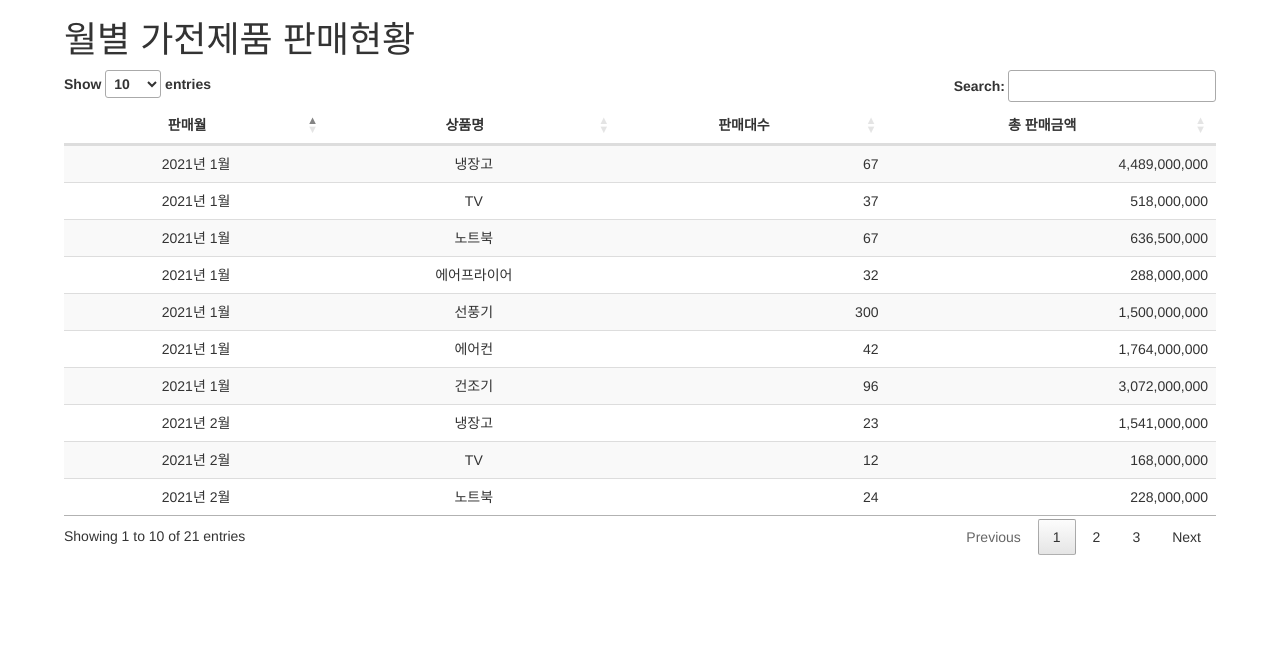
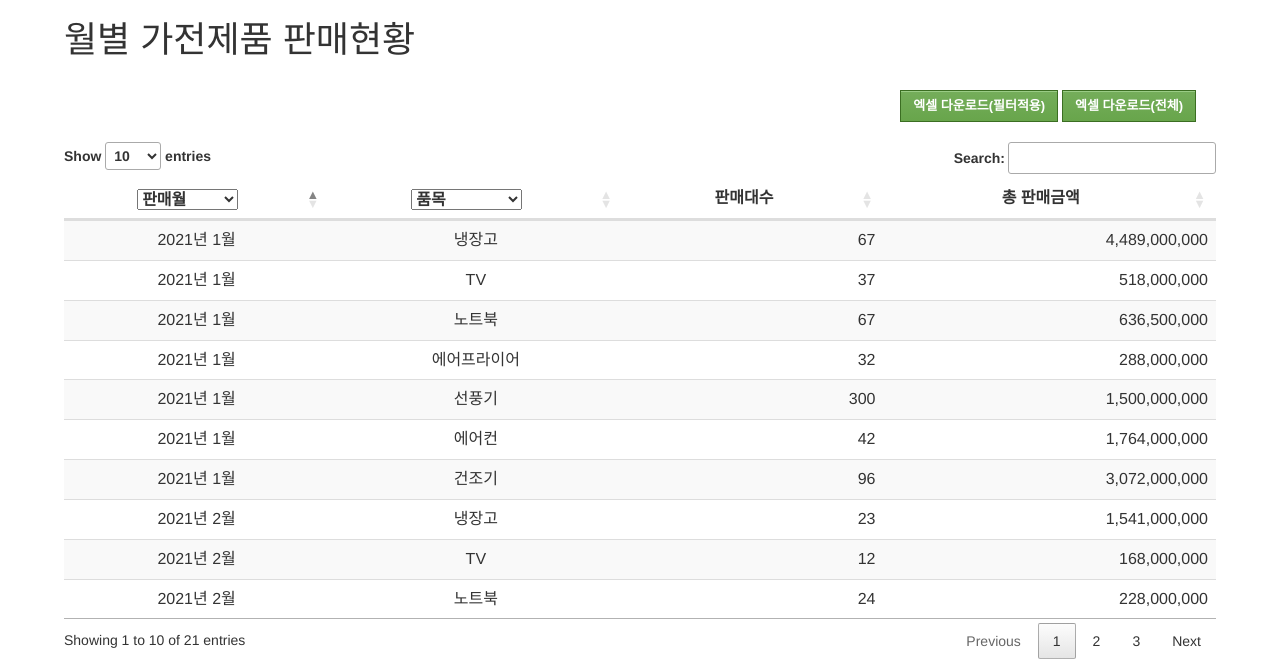
Before and after one commit to SEUNGJOOMOON/examples, a CodeIgniter 4 app: the page made by app/Views/example/tableExcel.php in a window 1280 px wide. Shown: the top 659 px of the page. Run offline with PHP 8.4 and a stand-in for CodeIgniter, Linux system fonts and the light colour scheme; the template is opened without the code that fills it, so the values that code supplies are empty; some libraries are stand-ins or nearby versions.

Commit message:
Add: 엑셀 다운로드 예제 추가

```diff
--- a/app/Controllers/Example.php
+++ b/app/Controllers/Example.php
@@ -17,12 +17,12 @@ class Example extends BaseController
 
 	public function googleChart()
 	{
-		return view('example/googleChart');
+		return render('example/googleChart');
 	}
 
 	public function tableExcel()
 	{
-		return view('example/tableExcel');
+		return render('example/tableExcel');
 	}
 
 	public function jimin()
--- a/app/Views/example/tableExcel.php
+++ b/app/Views/example/tableExcel.php
@@ -1,4 +1,3 @@
-<!DOCTYPE html>
 <?php
 
     /* 테스트 데이터 생성 */
@@ -29,8 +28,6 @@
 
 
 ?>
-<html>
-    <head>
 <!-- JQuery 필수 -->
 <script src="//cdnjs.cloudflare.com/ajax/libs/jquery/3.2.1/jquery.min.js"></script>
 <script type="text/javascript" src="https://www.gstatic.com/charts/loader.js"></script>
@@ -40,12 +37,44 @@
 <link rel="stylesheet" href="https://maxcdn.bootstrapcdn.com/bootstrap/3.3.2/css/bootstrap-theme.min.css">
 <script src="https://maxcdn.bootstrapcdn.com/bootstrap/3.3.2/js/bootstrap.min.js"></script>
 <script src="https://cdnjs.cloudflare.com/ajax/libs/FileSaver.js/1.3.8/FileSaver.min.js"></script>
-        <title>datatable.js 엑셀 다운로드 예제</title>
-        <meta charset="utf-8" />
-    </head>
-    <body>
+<script src="https://cdnjs.cloudflare.com/ajax/libs/xlsx/0.15.5/xlsx.full.min.js"></script>
+<style>
+    .green-btn {
+        box-shadow:inset 0px 1px 0px 0px #9acc85;
+        background:linear-gradient(to bottom, #74ad5a 5%, #68a54b 100%);
+        background-color:#74ad5a;
+        border:1px solid #3b6e22;
+        display:inline-block;
+        cursor:pointer;
+        color:#ffffff;
+        font-family:Arial;
+        font-size:13px;
+        font-weight:bold;
+        padding:6px 12px;
+        text-decoration:none;
+    }
+    .green-btn:hover {
+        background:linear-gradient(to bottom, #68a54b 5%, #74ad5a 100%);
+        background-color:#68a54b;
+    }
+    .green-btn:active {
+        position:relative;
+        top:1px;
+    }
+
+    .btn-group {
+        width:100%;
+        text-align: right;
+        padding: 20px;
+    }
+
+</style>
 <div style="width:90%;margin:0 auto;">
     <h1>월별 가전제품 판매현황</h1>
+    <div class="btn-group">
+        <a href="#" class="green-btn" id="excel-down-filtered" >엑셀 다운로드(필터적용)</a>
+        <a href="#" class="green-btn" id="excel-down-all" >엑셀 다운로드(전체)</a>
+    </div>
     <table id="dataTable" style="width:100%" class="table table-striped">
         <thead class="thead-dark">
             <tr>
@@ -61,211 +90,114 @@
                     <td style="text-align:center;"><?=$item['DATE']?></td>
                     <td style="text-align:center;"><?=$item['ITEM_NAME']?></td>
                     <td style="text-align:right;"><?=$item['SALES_COUNT']?></td>
-                            <td style="text-align:right;"><?=number_format($item['SALES_PRICE'] * $item['SALES_COUNT'])?></td>
+                    <td style="text-align:right;"><?=$item['SALES_PRICE'] * $item['SALES_COUNT']?></td>
                 </tr>
             <?php } ?>
         </tbody>
     </table>
 </div>
-    </body>
-</html>
 <script>
-    $(document).ready(function() {
-        /* 테이블 load */
-        dataTable = $("#dataTable").DataTable({
-                    "lengthMenu": [[10, 25, 50, -1], [10, 25, 50, "전체"]],
-                    // columnDefs: [
-                    //     { targets: 3 , render: $.fn.dataTable.render.number( ',' ) },
-                    //     { targets: 4 , render: $.fn.dataTable.render.number( ',' ) },
-                    //     { targets: 5 , render: $.fn.dataTable.render.number( ',' ) },
-                    //     { targets: 6 , render: $.fn.dataTable.render.number( ',' ) }
-                    // ],
+    var excel = {
+        file_name: "",
+        setFileName: function(name){
+            this.file_name = name;
+        },
+        _getFileName: function(){
+            return this.file_name;
+        },
+        download: function(target, sheet_name){
+            var work_book = XLSX.utils.book_new();
 
-                    // "footerCallback": function ( row, data, start, end, display ) {
-                    //     var api = this.api(), data;
+            var work_sheet = XLSX.utils.table_to_sheet(target);
+            XLSX.utils.book_append_sheet(work_book, work_sheet, sheet_name);
+            var work_book_down = XLSX.write(work_book, {bookType:'xlsx',  type: 'binary'});
 
-                    //     var intVal = function ( i ) {
-                    //         return typeof i === 'string' ?
-                    //             i.replace(/[\$,]/g, '')*1 :
-                    //             typeof i === 'number' ?
-                    //                 i : 0;
-                    //     };
+            saveAs(new Blob([this._save(work_book_down)],{type:"application/octet-stream"}), this._getFileName() + "_" + this._getCurrent() + ".xlsx");
+        },
+        _getCurrent: function(){
+            let today = new Date();
+            let year = today.getFullYear();
+            let month = today.getMonth() + 1;
+            let date = today.getDate();
+            let day = today.getDay();
+            let hours = today.getHours();
+            let minutes = today.getMinutes();
+            let seconds = today.getSeconds();
+            let milliseconds = today.getMilliseconds();
 
-                    //     var comma = function (num){
-                    //         var len, point, str;
-
-                    //         num = num + "";
-                    //         point = num.length % 3 ;
-                    //         len = num.length;
-
-                    //         str = num.substring(0, point);
-                    //         while (point < len) {
-                    //             if (str != "") str += ",";
-                    //             str += num.substring(point, point + 3);
-                    //             point += 3;
-                    //         }
-
-                    //         return str;
-
-                    //     }
-
-                    //     salesPageTotal = api.column( 3, { page: 'current'} ).data().reduce( function (a, b) {
-                    //         return intVal(a) + intVal(b);
-                    //     }, 0 );
-                    //     returnPageTotal = api.column( 4, { page: 'current'} ).data().reduce( function (a, b) {
-                    //         return intVal(a) + intVal(b);
-                    //     }, 0 );
-                    //     colltPageTotal = api.column( 5, { page: 'current'} ).data().reduce( function (a, b) {
-                    //         return intVal(a) + intVal(b);
-                    //     }, 0 );
-
-
-                    //     salesTotal = api.column(3, { search:'applied' }).data().reduce( function (a, b) {
-                    //         return intVal(a) + intVal(b);
-                    //     }, 0 );
-                    //     colltTotal = api.column(5, { search:'applied' }).data().reduce( function (a, b) {
-                    //         return intVal(a) + intVal(b);
-                    //     }, 0 );
-                    //     returnTotal = api.column(4, { search:'applied' }).data().reduce( function (a, b) {
-                    //         return intVal(a) + intVal(b);
-                    //     }, 0 );
-
-                    //     $('tr:eq(0) th:eq(1)', api.table().footer()).html(
-                    //         comma(salesPageTotal)
-                    //     );
-                    //     $('tr:eq(1) th:eq(1)', api.table().footer()).html(
-                    //         comma(salesTotal)
-                    //     );
-
-                    //     $('tr:eq(0) th:eq(2)', api.table().footer()).html(
-                    //         comma(returnPageTotal)
-                    //     );
-                    //     $('tr:eq(1) th:eq(2)', api.table().footer()).html(
-                    //         comma(returnTotal)
-                    //     );
-
-                    //     $('tr:eq(0) th:eq(3)', api.table().footer()).html(
-                    //         comma(colltPageTotal)
-                    //     );
-                    //     $('tr:eq(1) th:eq(3)', api.table().footer()).html(
-                    //         comma(colltTotal)
-                    //     );
-                    // },
-                    // "initComplete": function () {
-                    //     this.api().columns().every( function (e) {
-                    //         if(e==0 || e==1){
-
-                    //             var target = e == 0? "filter-client-id" : "filter-outstd-type";
-
-                    //             var column = this;
-                    //             col_name = dt_columns[Number(this[0].toString())].title
-                    //             var select = $('<select><option value="">'+col_name+'</option></select>')
-                    //             .appendTo( $("#" + target).empty() )
-                    //             .on( 'change', function () {
-                    //                 var val = $.fn.dataTable.util.escapeRegex(
-                    //                     $(this).val()
-                    //                 );
-                    //                 column.search( val ? '^'+val+'$' : '', true, false ).draw();
-                    //             } );
-
-                    //             column.data().unique().sort().each( function ( d, j ) {
-                    //                 select.append( '<option value="'+d+'">'+d+'</option>' )
-                    //             } );
-                    //         }
-                    //     } );
-
-                    //     $("#filter-syear").html('<select id="select-adate" style="color:#858585;background-color:#FFF;border:1px solid #D5D5D5;"><option value="">전체</option><option value="2022">2022</option><option value="2021">2021</option><option value="2020">2020</option><option value="2019">2019</option><option value="2018">2018</option></select>');
-
-                    //     var _that = this;
-
-                    //     $("#select-adate").change(function(){
-                    //         var val = $.fn.dataTable.util.escapeRegex(
-                    //                     $(this).val()
-                    //                 );
-                    //         _that.api().column(2).search(val, true, false).draw();
-                    //     });
-                    // }
-                });
-
-
-    } );
-
-    var dataTable = null; // 월별합계 datatable 객체 저장
-
-    //월별합계 엑셀 다운
-    function monthlyTotalExcel(){
-        exportExcel();
-    };
-
-    //월별합계 거래처별 엑셀 다운
-    function monthlyTotalExcelAll(){
-        var wb = XLSX.utils.book_new();
-
-        dataTable.column(1).data().unique().each(function(outstd_type, index){
-
-            dataTable.columns(1).search(outstd_type).draw();
-
-            dataTable.page.len(-1).draw();
-            dataTable.order(0, 2).draw();
-            //현재 테이블 복사
-            var clone = $("#monthly-total-table").clone();
-            //클론 테이블 페이지 합계 삭제
-            $(clone).find("tfoot > tr").eq(-2).remove();
-            // $(clone).find("tfoot > tr").eq(-1).remove();
-
-            var newWorksheet = XLSX.utils.table_to_sheet($(clone)[0]);
-            XLSX.utils.book_append_sheet(wb, newWorksheet, outstd_type);
-
-
-
-        })
-
-        var wbout = XLSX.write(wb, {bookType:'xlsx',  type: 'binary'});
-
-        saveAs(new Blob([s2ab(wbout)],{type:"application/octet-stream"}), '미수채권_' + _getCurrent() + '.xlsx');
-
-        location.reload();
-    };
-
-    function exportExcel(){
-        var wb = XLSX.utils.book_new();
-
-        dataTable.page.len(-1).draw();
-        dataTable.order(0, 1, 2).draw();
-        //현재 테이블 복사
-        var clone = $("#monthly-total-table").clone();
-        //클론 테이블 페이지 합계 삭제
-        $(clone).find("tfoot > tr").eq(-2).remove();
-        // $(clone).find("tfoot > tr").eq(-1).remove();
-
-        var newWorksheet = XLSX.utils.table_to_sheet($(clone)[0]);
-        XLSX.utils.book_append_sheet(wb, newWorksheet, "미수채권");
-        var wbout = XLSX.write(wb, {bookType:'xlsx',  type: 'binary'});
-
-        saveAs(new Blob([s2ab(wbout)],{type:"application/octet-stream"}), '미수채권_' + _getCurrent() + '.xlsx');
-    }
-
-
-    function s2ab(s) {
+            return String(year) + String(month) + String(date) + String(hours) + String(minutes) + String(seconds) + String(milliseconds);
+        },
+        _save: function(s){
             var buf = new ArrayBuffer(s.length); //convert s to arrayBuffer
             var view = new Uint8Array(buf);  //create uint8array as viewer
             for (var i=0; i<s.length; i++) view[i] = s.charCodeAt(i) & 0xFF; //convert to octet
             return buf;
         }
-
-    function _getCurrent(){
-        let today = new Date();
-        let year = today.getFullYear(); // 년도
-        let month = today.getMonth() + 1;  // 월
-        let date = today.getDate();  // 날짜
-        let day = today.getDay();  // 요일
-        let hours = today.getHours(); // 시
-        let minutes = today.getMinutes();  // 분
-        let seconds = today.getSeconds();  // 초
-        let milliseconds = today.getMilliseconds(); // 밀리초
-
-        return year + month + date + hours + minutes + seconds + milliseconds;
     }
 
+    var dt_columns =  [
+        { title: "판매월", width:100},
+        { title: "품목", width:100},
+    ]
 
+    $(document).ready(function() {
+
+
+        /* 필터적용 엑셀 Download */
+        $("#excel-down-filtered").click(function(){
+            event.preventDefault();
+
+            dataTable.page.len(-1).draw(); // 모든 페이지를 출력하기 위해 data table을 전체로 변경
+
+            excel.setFileName("엑셀(필터적용)");
+            excel.download($("#dataTable")[0], "Sheet1");
+
+        });
+
+        /* 전체 엑셀 Download */
+        $("#excel-down-all").click(function(){
+            event.preventDefault();
+
+            /* 전체 다운로드를 위해 data table 필터 제거 */
+            dataTable.column(0).search("").draw();
+            dataTable.column(1).search("").draw();
+
+            dataTable.page.len(-1).draw(); // 모든 페이지를 출력하기 위해 data table을 전체로 변경
+
+            excel.setFileName("엑셀(전체)");
+            excel.download($("#dataTable")[0], "Sheet1");
+        });
+
+        /* 테이블 load */
+        dataTable = $("#dataTable").DataTable({
+            lengthMenu: [[10, 25, 50, -1], [10, 25, 50, "전체"]],
+            columnDefs: [
+                { targets: 3 , render: $.fn.dataTable.render.number( ',' ) }
+            ],
+            "initComplete": function () {
+                this.api().columns().every( function (e) {
+                    if(e==0 || e==1){
+                        var column = this;
+                        col_name = dt_columns[Number(this[0].toString())].title;
+
+                        var select = $('<select><option value="">'+col_name+'</option></select>')
+                        .appendTo( $(column.header()).empty() )
+                        .on( 'change', function () {
+                            var val = $.fn.dataTable.util.escapeRegex(
+                                $(this).val()
+                            );
+                            column.search( val ? '^'+val+'$' : '', true, false ).draw();
+                        } );
+
+                        column.data().unique().sort().each( function ( d, j ) {
+                            select.append( '<option value="'+d+'">'+d+'</option>' )
+                        } );
+                    }
+                });
+            }
+        });
+    } );
+
+
+//http://b1ix.net/398
 </script>
```
Lines whose indentation alone changed are shown as unchanged.
